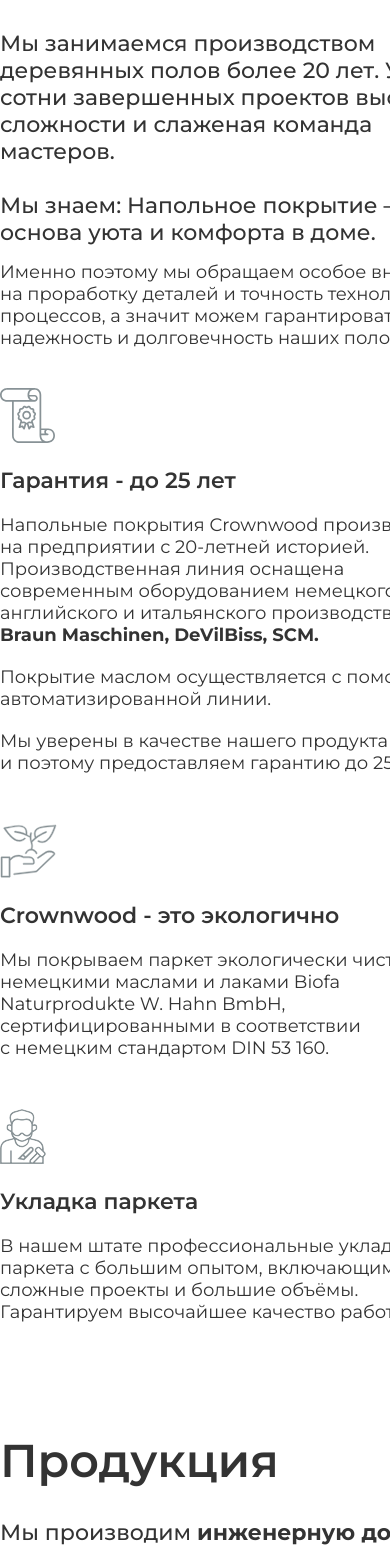
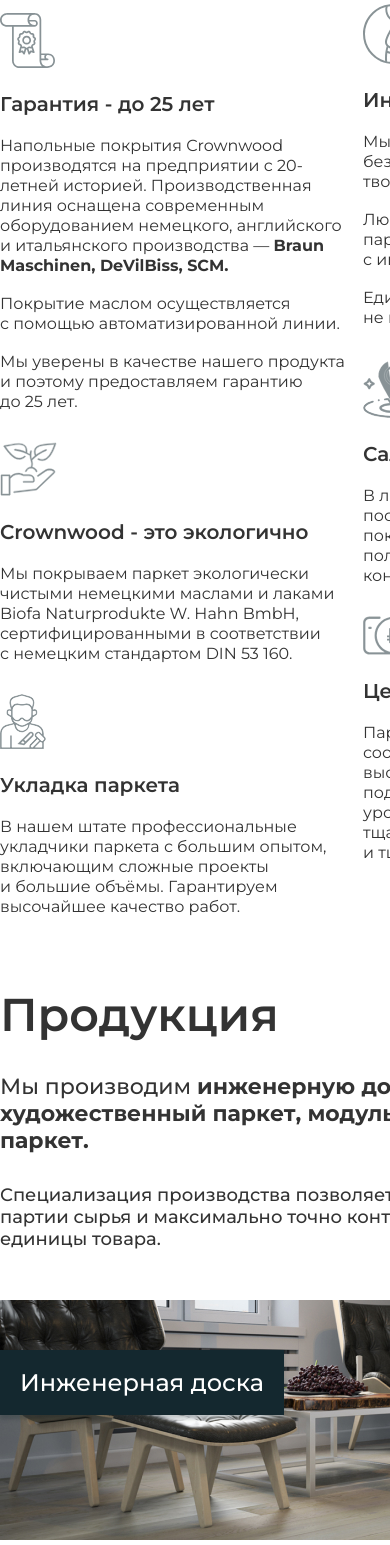
Before and after one commit to swd762/CrownWood, a PHP site: page / in a window 390 px wide. Shown: the part 956-2501 px from the top of the page. Run offline with PHP 8.4, Linux system fonts and the light colour scheme.

Commit message:
add tablet layout for some blocks

```diff
--- a/index.html
+++ b/index.html
@@ -49,13 +49,14 @@
                 <section class="about_block__content-description">
                     <h2>О нас</h2>
                     <p>Мы&nbsp;занимаемся производством деревянных полов более 20&nbsp;лет. У&nbsp;нас сотни
-                        завершенных проектов высокой сложности и&nbsp;слаженая команда мастеров.<br><br>
-                    Мы&nbsp;знаем: Напольное покрытие&nbsp;&mdash; это основа уюта и&nbsp;комфорта в&nbsp;доме.</p>
+                        завершенных проектов высокой сложности и&nbsp;слаженая команда мастеров.
+                    </p>
+                    <p>Мы&nbsp;знаем: Напольное покрытие&nbsp;&mdash; это основа уюта и&nbsp;комфорта в&nbsp;доме.</p>
                     <p>Именно поэтому мы&nbsp;обращаем особое внимание на&nbsp;проработку деталей и&nbsp;точность
                         технологических процессов, а&nbsp;значит можем гарантировать надежность и&nbsp;долговечность наших полов.</p>
                 </section>
                 <div class="about_block__content-thumbnails">
-                    <img src="img/about-1.jpg" alt="about thumbnails" style="width: 343px; height: 403px">
+                    <img class="main-image" src="img/about-1.jpg" alt="about thumbnails">
                     <div class="imgs-container">
                         <img src="img/about-2.jpg" alt="about thumbnails" style="width: 166px;height: 166px">
                         <img src="img/about-3.jpg" alt="about thumbnails" style="width: 127px;height: 127px">
@@ -63,6 +64,10 @@
                     </div>
                 </div>
             </div>
+            <p class="tablet-only" style="margin-top: 18px; font-size: 18px;">
+                Именно поэтому мы&nbsp;обращаем особое внимание на&nbsp;проработку деталей и&nbsp;точность
+                технологических процессов, а&nbsp;значит можем гарантировать надежность и&nbsp;долговечность наших полов.
+            </p>
         </div>
     </div>
 
--- a/styles.css
+++ b/styles.css
@@ -10,9 +16,17 @@
 main, footer, header {
   overflow: hidden; }
 
+.clearfix:after {
+  content: " ";
+  clear: both;
+  display: table; }
+
 .container {
   width: 1060px;
   margin: 0 auto; }
+  @media (max-width: 1080px) {
+    .container {
+      width: 726px; } }
 
 .add-height {
   height: inherit; }
@@ -263,15 +302,33 @@ main, footer, header {
   .about_block__content-description p {
     font-size: 22px;
     line-height: 27px;
-    font-weight: 500; }
-    .about_block__content-description p:last-child {
+    font-weight: 500;
+    margin-top: 25px; }
+    .about_block__content-description p:last-of-type {
       margin-top: 15px;
       font-weight: 400;
       font-size: 18px;
       line-height: 22px; }
+  @media (max-width: 1080px) {
+    .about_block__content-description h2 {
+      font-size: 40px;
+      line-height: 49px;
+      margin-bottom: 20px; }
+    .about_block__content-description p {
+      font-size: 20px;
+      line-height: 24px; }
+      .about_block__content-description p:last-of-type {
+        display: none;
+        margin-top: 15px;
+        font-weight: 400;
+        font-size: 18px;
+        line-height: 22px; } }
 
 .about_block__content-thumbnails {
   display: flex; }
+  .about_block__content-thumbnails .main-image {
+    width: 343px;
+    height: 403px; }
   .about_block__content-thumbnails .imgs-container {
     margin-left: 10px;
     display: flex;
@@ -281,9 +338,18 @@ main, footer, header {
       margin-bottom: 10px; }
       .about_block__content-thumbnails .imgs-container img:last-child {
         margin-bottom: 0; }
+  @media (max-width: 1080px) {
+    .about_block__content-thumbnails .imgs-container {
+      display: none; }
+    .about_block__content-thumbnails .main-image {
+      width: 240px;
+      height: 280px; } }
 
 .advantages-block__wrapper {
   padding: 30px 0 60px 0; }
+  @media (max-width: 1080px) {
+    .advantages-block__wrapper {
+      padding: 30px 0 40px 0; } }
 
 .advantages-block__content {
   color: #333333;
@@ -305,8 +371,22 @@ main, footer, header {
         font-weight: 400; }
         .advantages-block__content .advantages-block__content-col .advantages-block__content-card p:last-child {
           margin-bottom: 0; }
-    .advantages-block__content .advantages-block__content-col .card--margin {
-      margin-bottom: 60px; }
+    @media (max-width: 1080px) {
+      .advantages-block__content .advantages-block__content-col {
+        padding-right: 15px; }
+        .advantages-block__content .advantages-block__content-col .advantages-block__content-card {
+          margin-bottom: 30px; }
+          .advantages-block__content .advantages-block__content-col .advantages-block__content-card h3 {
+            margin: 20px 0;
+            font-size: 20px;
+            line-height: 24px; }
+          .advantages-block__content .advantages-block__content-col .advantages-block__content-card p {
+            font-size: 16px;
+            line-height: 20px;
+            margin-bottom: 18px;
+            font-weight: 400; }
+            .advantages-block__content .advantages-block__content-col .advantages-block__content-card p:last-child {
+              margin-bottom: 0; } }
 
 .product-presentation-block__wrapper {
   background: url(img/vector14.svg) 50% -110% no-repeat; }
--- a/styles.scss
+++ b/styles.scss
@@ -8,6 +8,20 @@
 
 $yellow: #FFB800;
 $darker: #14282F;
+
+// Variables
+
+$tablet: 1080px;
+
+// brakepoint ctyles
+.tablet-only {
+  display: none;
+  @media (max-width: $tablet){
+    display: block;
+  }
+}
+
+
 
 // Common styles
 * {
@@ -20,17 +34,23 @@ $darker: #14282F;
   font-family: 'Montserrat', sans-serif;
 
 }
-body {
-
-}
 
 main, footer, header {
   overflow: hidden;
 }
 
+.clearfix:after {
+  content: " ";
+  clear: both;
+  display: table;
+}
+
 .container {
   width: 1060px;
   margin: 0 auto;
+  @media (max-width: $tablet) {
+    width: 726px;
+  }
 }
 
 .add-height {
@@ -243,13 +263,12 @@ main, footer, header {
 }
 .header__logo {
   img {
+    display: block;
     width: 78px;
     height: 78px;
   }
 }
 .header__nav {
-  //margin-left: 61px;
-  //margin-right: 185px;
   width: 500px;
   list-style: none;
   padding-left: 0;
@@ -262,6 +281,13 @@ main, footer, header {
     font-weight: 500;
     color: #000;
   }
+  @media (max-width: $tablet) {
+    width: 350px;
+    li a {
+      font-size: 20px;
+      line-height: 24px;
+    }
+  }
 }
 .header__tel {
   justify-self: flex-end;
@@ -272,6 +298,12 @@ main, footer, header {
     text-decoration: none;
     color: #A0A0A0;
   }
+  @media (max-width: $tablet) {
+    a {
+      font-size: 20px;
+      line-height: 24px;
+    }
+  }
 }
 
 
@@ -280,6 +312,9 @@ main, footer, header {
 .video-block__wrapper {
   position: relative;
   height: 750px;
+  @media (max-width: $tablet) {
+    height: 416px;
+  }
 }
 .video-block__bg-container {
   overflow: hidden;
@@ -330,6 +365,20 @@ main, footer, header {
     font-weight: 800;
     margin-bottom: 110px;
   }
+  @media (max-width: $tablet) {
+    h1 {
+      font-size: 39px;
+      line-height: 43px;
+      letter-spacing: 3px;
+      margin-bottom: 13px;
+    }
+    h2 {
+      font-size: 24px;
+      line-height: 28px;
+      font-weight: 500;
+      letter-spacing: 3px;
+    }
+  }
 }
 
 // about block
@@ -346,22 +395,45 @@ main, footer, header {
     font-size: 46px;
     line-height: 56px;
     font-weight: 600;
-   margin-bottom: 30px;
+    margin-bottom: 30px;
   }
   p {
     font-size: 22px;
     line-height: 27px;
     font-weight: 500;
-    &:last-child {
+    margin-top: 25px;
+    &:last-of-type {
       margin-top: 15px;
       font-weight: 400;
       font-size: 18px;
       line-height: 22px;
     }
   }
+  @media (max-width: $tablet) {
+    h2 {
+      font-size: 40px;
+      line-height: 49px;
+      margin-bottom: 20px;
+    }
+    p {
+      font-size: 20px;
+      line-height: 24px;
+      &:last-of-type {
+        display: none;
+        margin-top: 15px;
+        font-weight: 400;
+        font-size: 18px;
+        line-height: 22px;
+      }
+    }
+  }
 }
 .about_block__content-thumbnails {
   display: flex;
+  .main-image {
+    width: 343px;
+    height: 403px;
+  }
   .imgs-container {
     margin-left: 10px;
     display: flex;
@@ -374,11 +446,23 @@ main, footer, header {
       }
     }
   }
+  @media (max-width: $tablet) {
+    .imgs-container {
+      display: none;
+    }
+    .main-image {
+      width: 240px;
+      height: 280px;
+    }
+  }
 }
 
 // Advantages block
 .advantages-block__wrapper {
   padding:30px 0 60px 0 ;
+  @media (max-width: $tablet) {
+    padding: 30px 0 40px 0;
+  }
 }
 .advantages-block__content {
   color: #333333;
@@ -404,9 +488,30 @@ main, footer, header {
         }
       }
     }
-    .card--margin {
-      margin-bottom: 60px;
+    //.card--margin {
+    //  margin-bottom: 60px;
+    //}
+    @media (max-width: $tablet){
+      padding-right: 15px;
+      .advantages-block__content-card {
+        margin-bottom: 30px;
+        h3 {
+          margin: 20px 0;
+          font-size: 20px;
+          line-height: 24px;
+        }
+        p {
+          font-size: 16px;
+          line-height: 20px;
+          margin-bottom: 18px;
+          font-weight: 400;
+          &:last-child {
+            margin-bottom: 0;
+          }
+        }
+      }
     }
+
   }
 }
 
```
Also changed, not shown: other parts of styles.css (+31 -0 lines), 1 other file.
